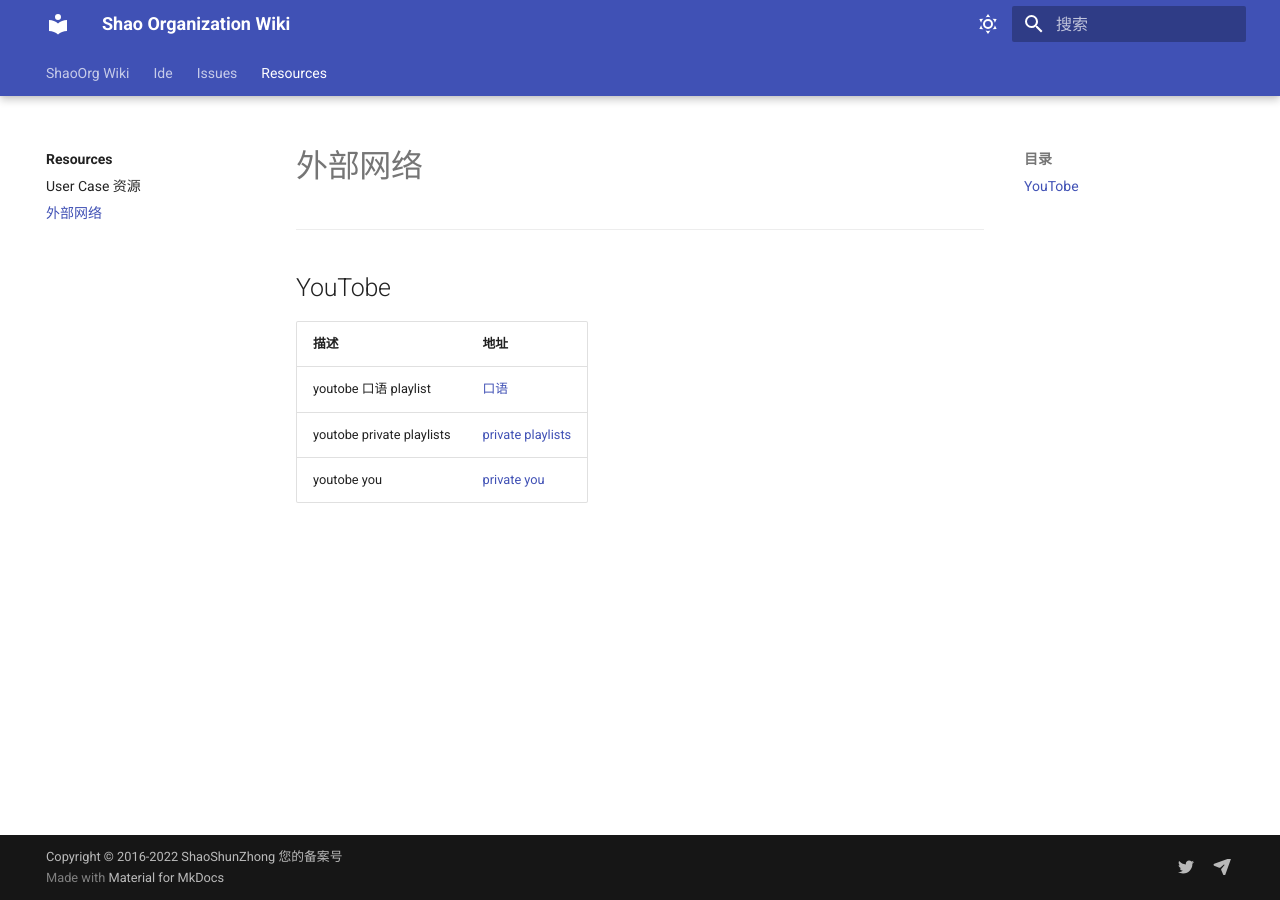
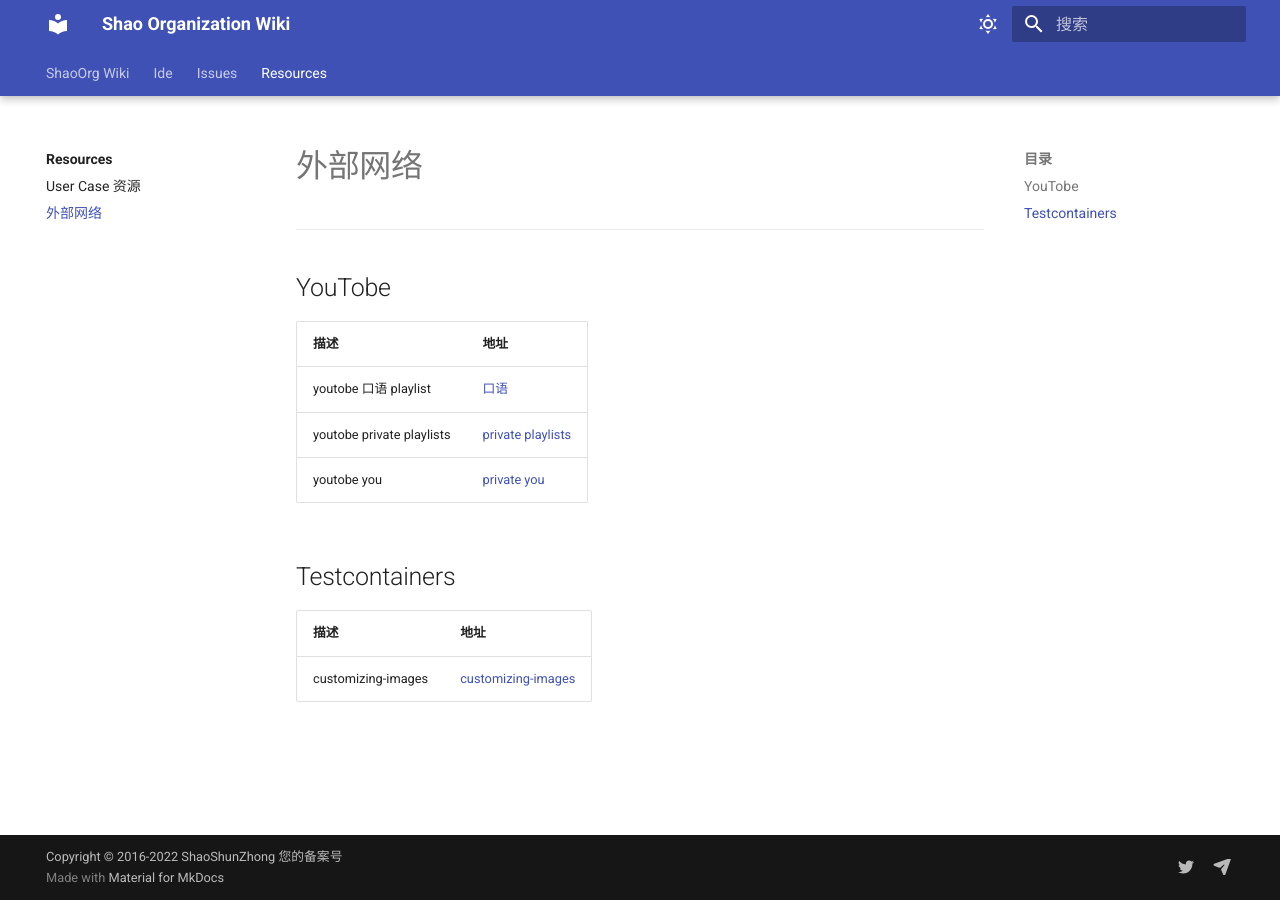
Before and after one commit to ShaoOrg/bulletin, an MkDocs documentation site: the page built from docs/resources/external.md, in a window 1280 px wide. Built offline with MkDocs 1.6.1 and Material for MkDocs 9.7.7, drawn with Linux system fonts in a browser that asks for light colours.

Commit message:
NOCR: testcontainers

```diff
--- a/docs/resources/external.md
+++ b/docs/resources/external.md
@@ -6,3 +6,8 @@
 |youtobe 口语 playlist|[口语](https://www.youtube.com/watch?v=NfvkoQwEjjM&list=PLGsNz6F-e2fjdoz0RpDgmtw4BBBVK_6xK)|
 |youtobe private playlists|[private playlists](https://youtobe.com/feed/playlists)|
 |youtobe you|[private you](https://youtobe.com/feed/you)|
+
+## Testcontainers
+|描述|地址|
+|  ----  | ----  |
+|customizing-images|[customizing-images](https://java.testcontainers.org/features/configuration/#customizing-images)|
```
